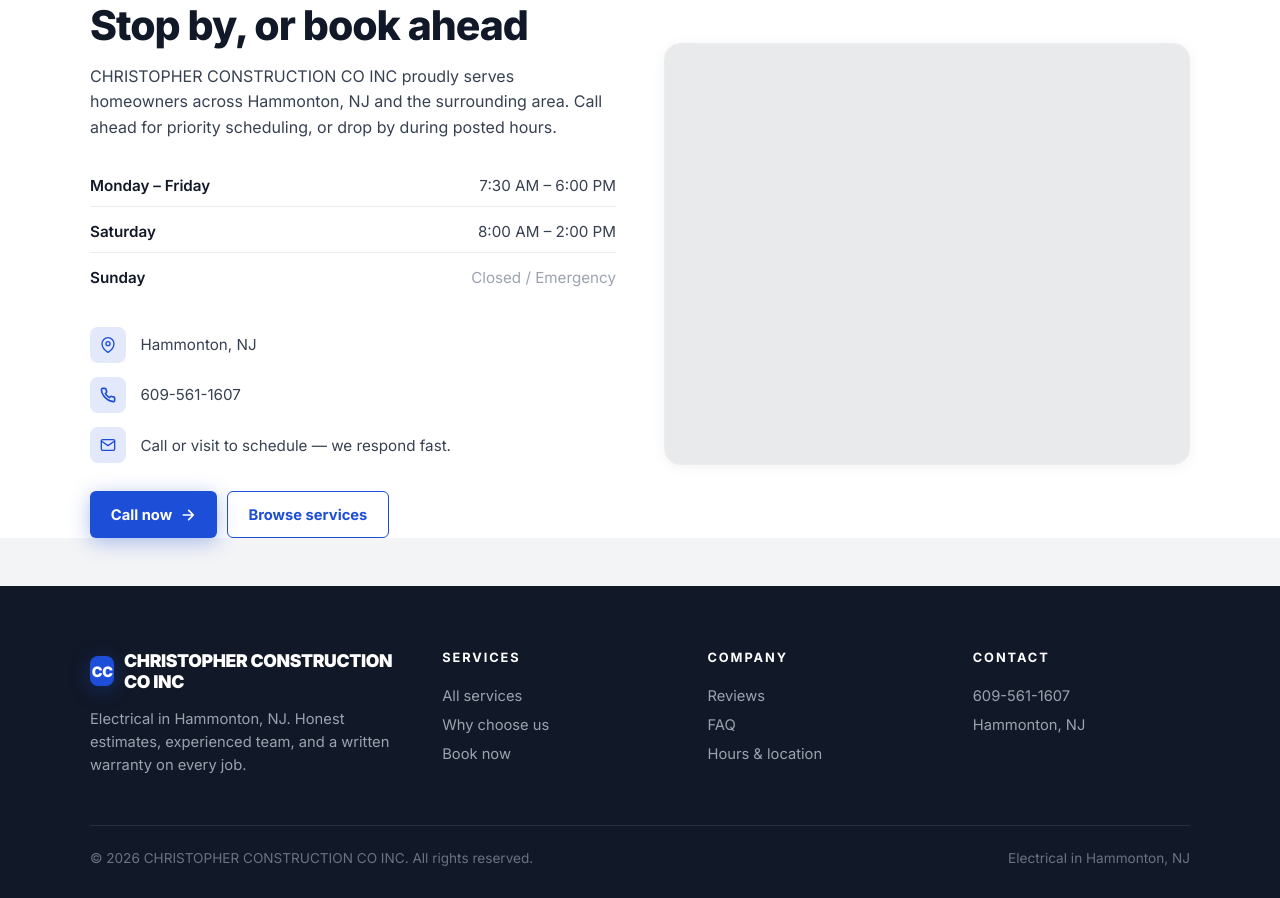
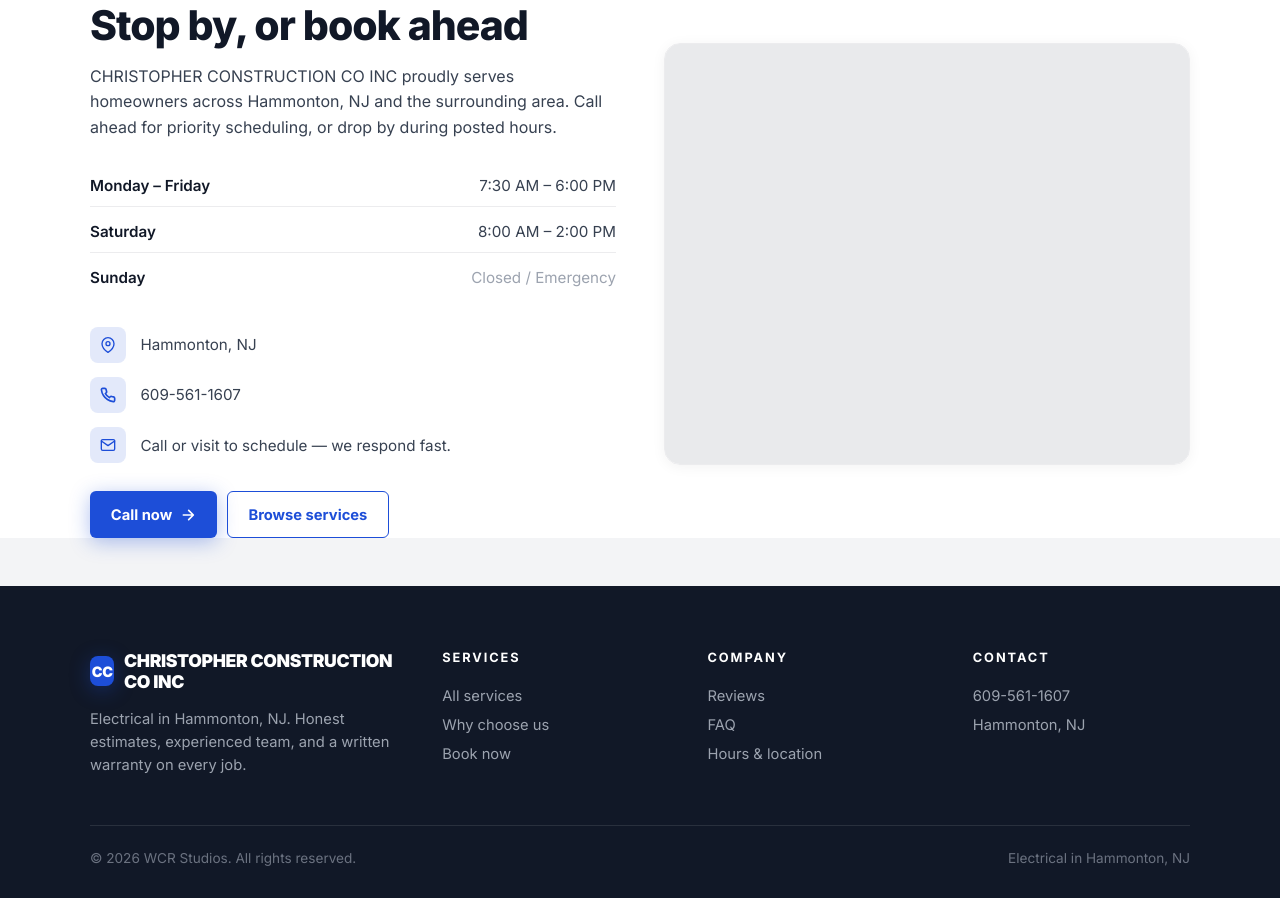
Before and after one commit to Wrenbjor/trades--christopher-construction-co-inc, a plain HTML site: page index.html in a window 1280 px wide. Shown: the part 4691-5589 px from the top of the page. Drawn offline with nearby package versions, Linux system fonts and the light colour scheme; no server answers.

Commit message:
Update site

```diff
--- a/index.html
+++ b/index.html
@@ -605,7 +605,7 @@ footer{background:#111827;color:#cbd5d1;padding:4rem 2rem 2rem}
     </div>
   </div>
   <div class="foot-bottom">
-    <div>&copy; 2026 CHRISTOPHER CONSTRUCTION CO INC. All rights reserved.</div>
+    <div>&copy; 2026 WCR Studios. All rights reserved.</div>
     <div>Electrical in Hammonton, NJ</div>
   </div>
 </footer>
```
